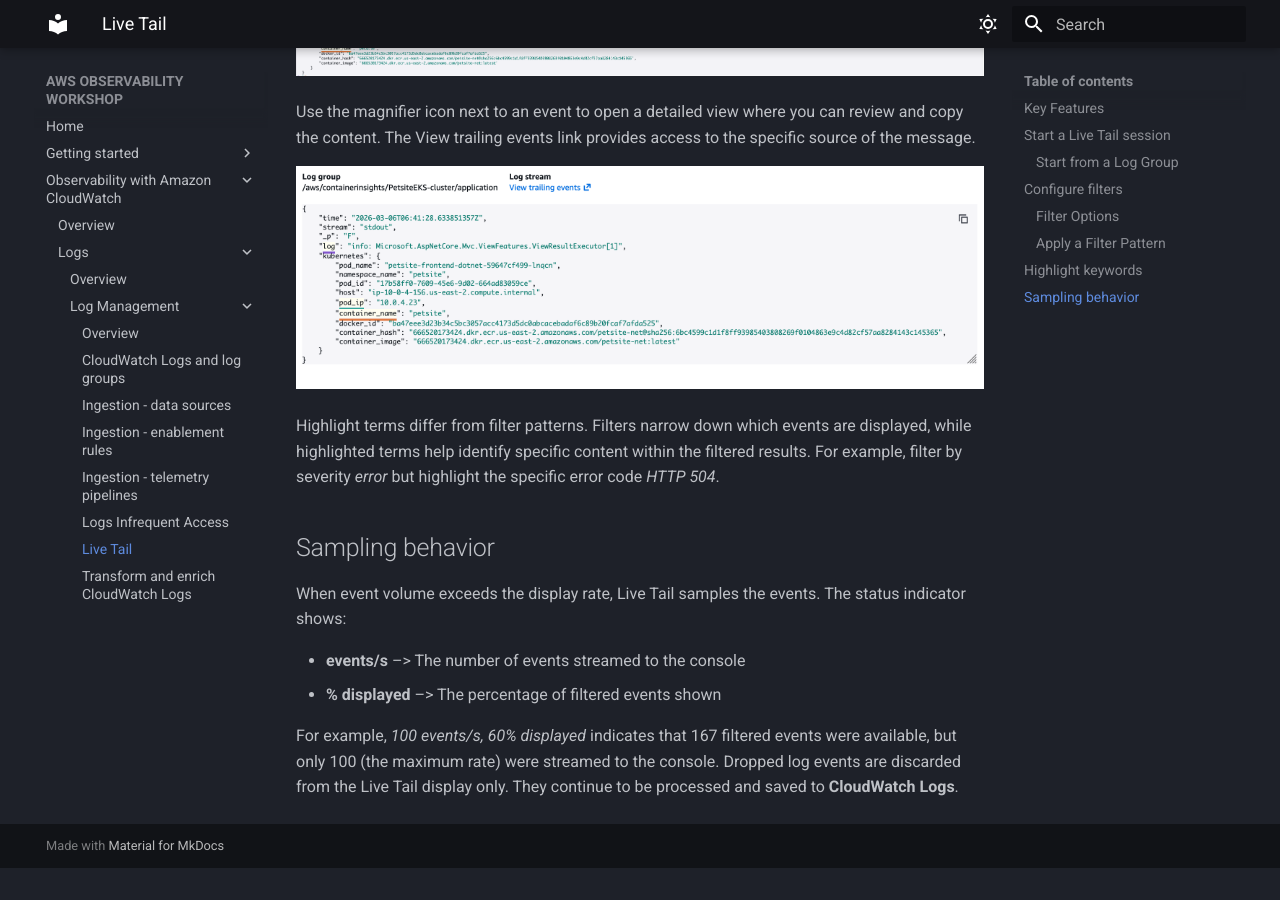
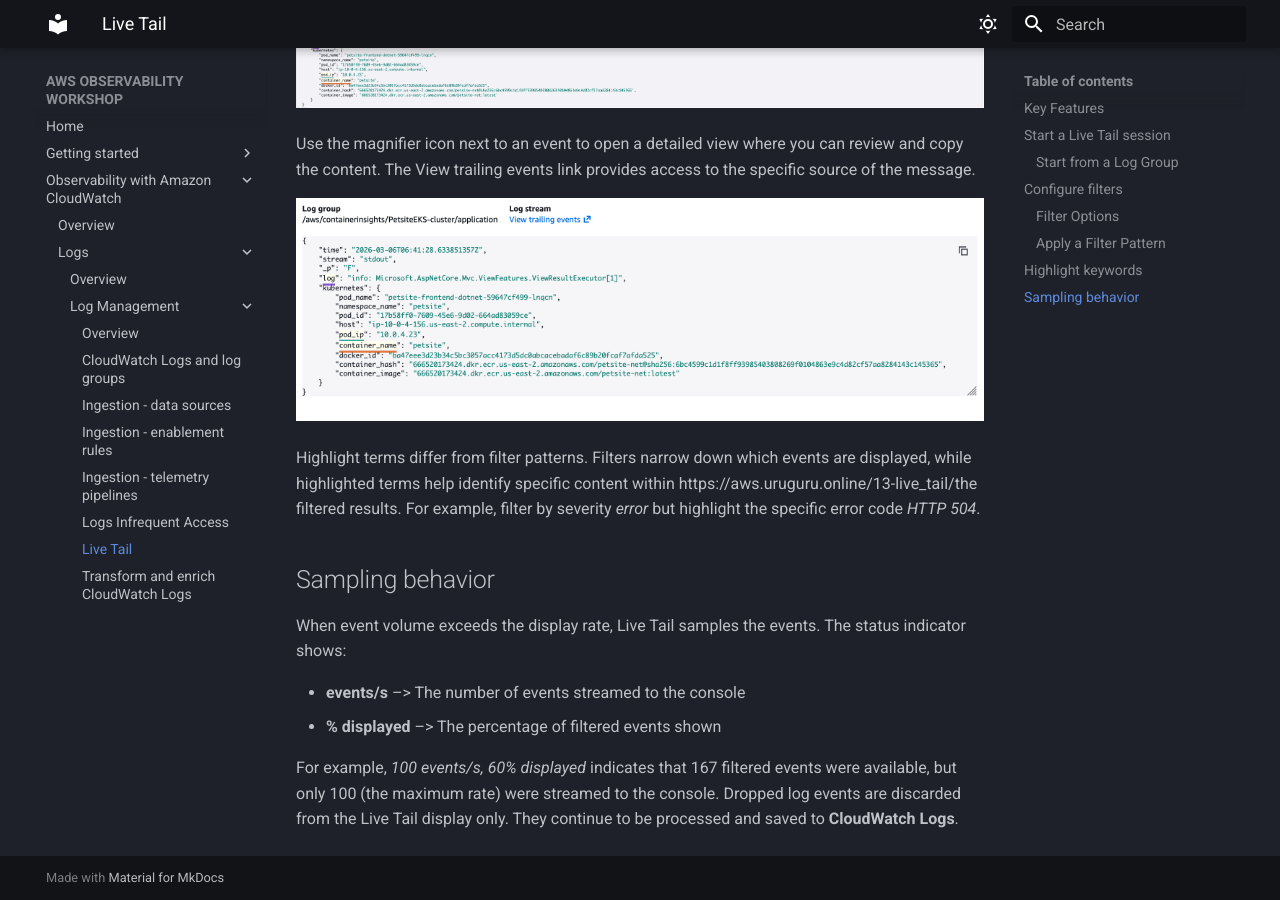
Before and after one commit to PRappalini/AWS-OBSERVABILITY-WORKSHOP, an MkDocs documentation site: the page built from docs/13-live_tail.md, in a window 1280 px wide and 900 px high, scrolled down 2614 px. Built offline with MkDocs 1.6.1 and Material for MkDocs 9.7.7, drawn with Linux system fonts in a browser that asks for light colours; before the commit the page ends 3482 px from its top, so only the background shows below that; part of the change alters nothing that is shown; some of the changed text lies outside the part shown.

Commit message:
Update 13-live_tail.md

```diff
--- a/docs/13-live_tail.md
+++ b/docs/13-live_tail.md
@@ -19,7 +19,9 @@ You can access Live Tail directly from the CloudWatch console menu under the Log
 ### Start from a Log Group
 
 1) In the navigation pane, choose **Log Management** and navigate to the **Log groups** tab.
+
 2) Select the checkbox for the log group */aws/containerinsights/PetsiteEKS-cluster/application*.
+
 3) Click the **Start Tailing** button.
 
 ![loggroupswithstarttailingbutton](./img/13-loggroupswithstarttailingbutton.png)
@@ -68,7 +70,7 @@ Use the magnifier icon next to an event to open a detailed view where you can re
 
 ![livetaildetailsofaneventzoom](./img/13-livetaildetailsofaneventzoom.png)
 
-Highlight terms differ from filter patterns. Filters narrow down which events are displayed, while highlighted terms help identify specific content within the filtered results. For example, filter by severity *error* but highlight the specific error code *HTTP 504*.
+Highlight terms differ from filter patterns. Filters narrow down which events are displayed, while highlighted terms help identify specific content within https://aws.uruguru.online/13-live_tail/the filtered results. For example, filter by severity *error* but highlight the specific error code *HTTP 504*.
 
 ## Sampling behavior
 
```
